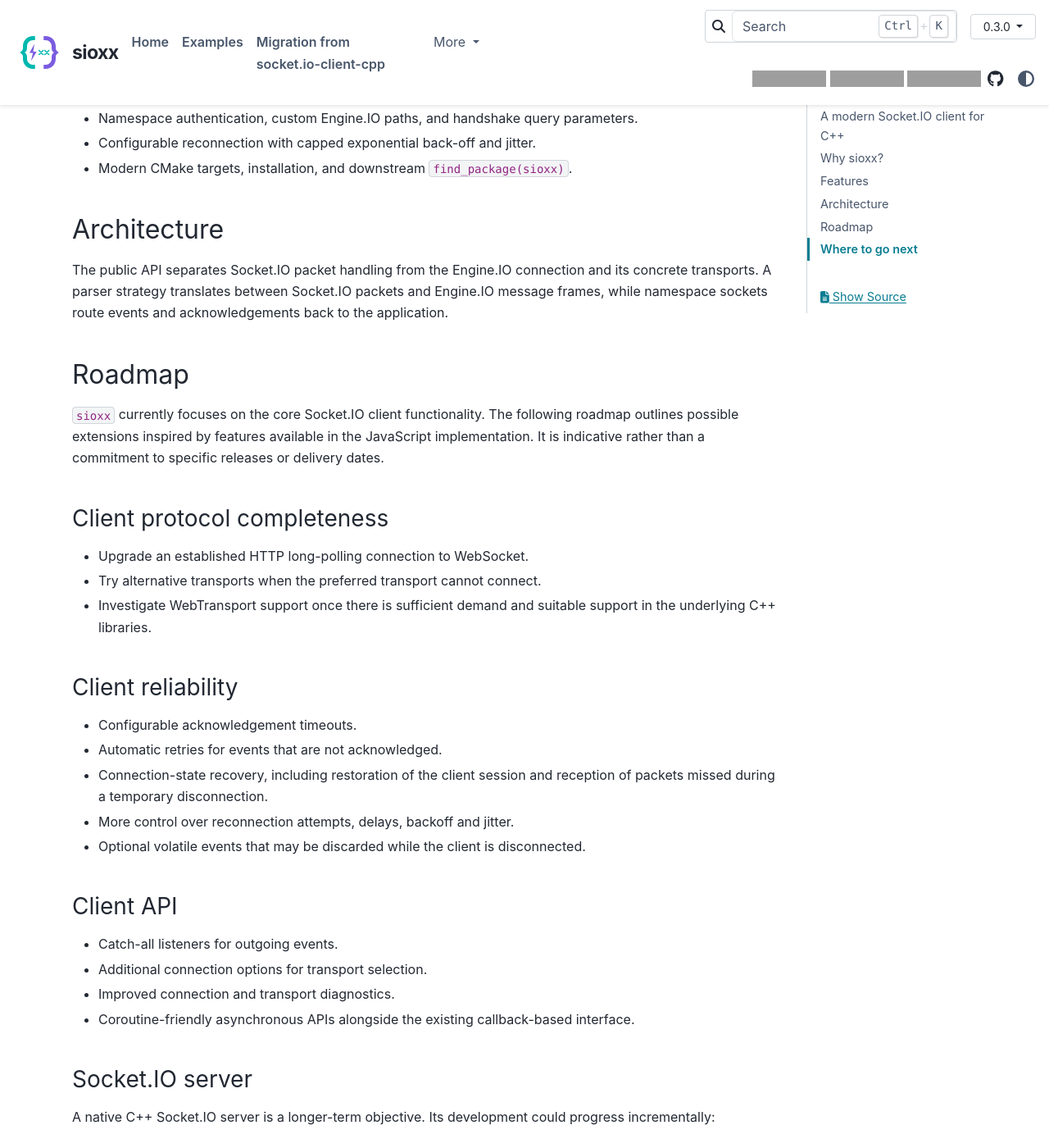
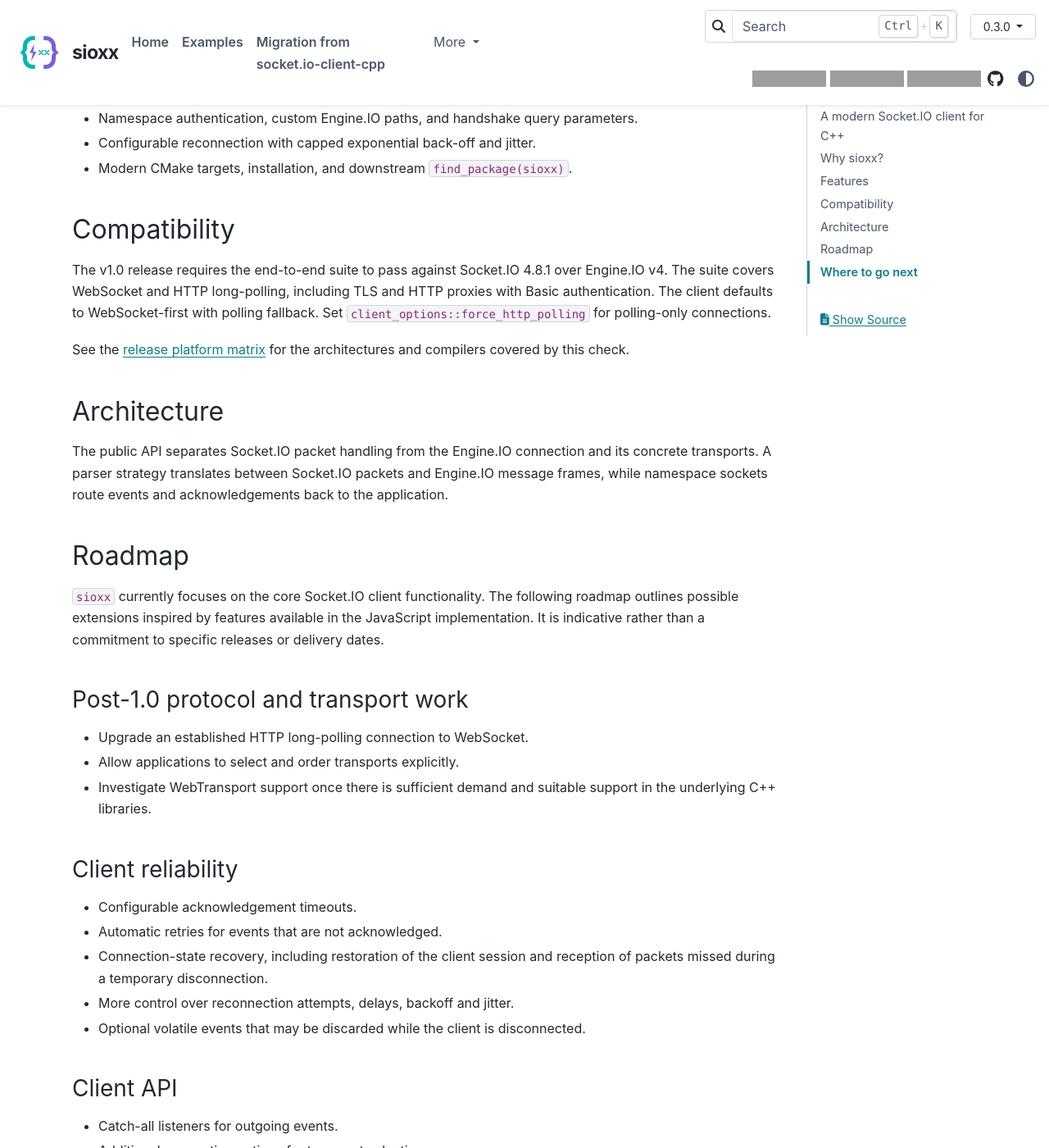
Before and after one commit to jfayot/sioxx, a Sphinx documentation site: the page built from docs/index.rst, in a window 1280 px wide and 1400 px high, scrolled down 1037 px. Shown: the whole window at 82% size. Built offline with Sphinx 7.4.7 and the PyData theme 0.15.4, drawn with Linux system fonts in a browser that asks for light colours; grey boxes are pictures that could not be loaded.

Commit message:
ci: gate releases on cross-platform Socket.IO E2E tests

```diff
--- a/docs/index.rst
+++ b/docs/index.rst
@@ -52,6 +52,19 @@ Features
 * Configurable reconnection with capped exponential back-off and jitter.
 * Modern CMake targets, installation, and downstream ``find_package(sioxx)``.
 
+Compatibility
+-------------
+
+The v1.0 release requires the end-to-end suite to pass against Socket.IO
+4.8.1 over Engine.IO v4. The suite covers WebSocket and HTTP long-polling,
+including TLS and HTTP proxies with Basic authentication. The client defaults
+to WebSocket-first with polling fallback. Set
+``client_options::force_http_polling`` for polling-only connections.
+
+See the `release platform matrix
+<https://github.com/jfayot/sioxx/blob/main/README.md#compatibility>`_ for the
+architectures and compilers covered by this check.
+
 Architecture
 ------------
 
@@ -72,11 +85,11 @@ following roadmap outlines possible extensions inspired by features available
 in the JavaScript implementation. It is indicative rather than a commitment to
 specific releases or delivery dates.
 
-Client protocol completeness
-~~~~~~~~~~~~~~~~~~~~~~~~~~~~
+Post-1.0 protocol and transport work
+~~~~~~~~~~~~~~~~~~~~~~~~~~~~~~~~~~~~
 
 * Upgrade an established HTTP long-polling connection to WebSocket.
-* Try alternative transports when the preferred transport cannot connect.
+* Allow applications to select and order transports explicitly.
 * Investigate WebTransport support once there is sufficient demand and suitable
   support in the underlying C++ libraries.
 
```
Also changed, not shown: CHANGELOG.md (+2 -0 lines), README.md (+20 -2 lines), TODO.md (+8 -9 lines), 1 other file.
